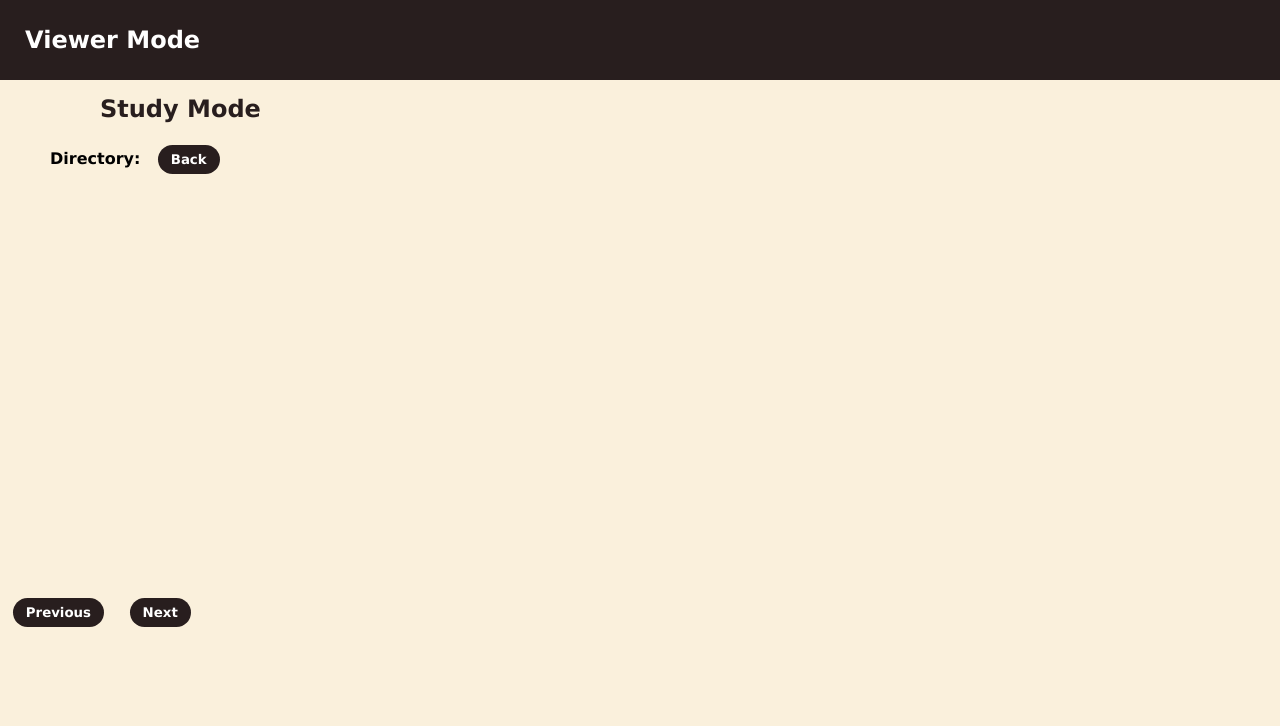
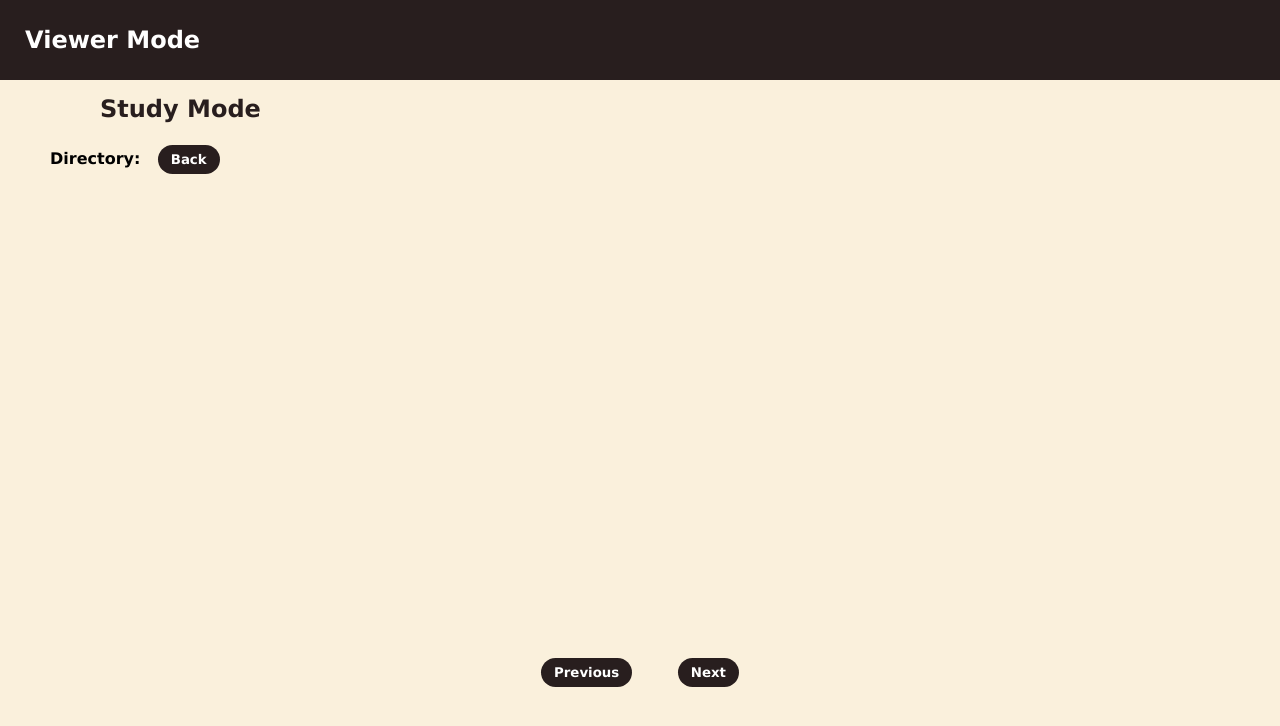
Before and after one commit to DHaire92/Flash-Cardio, a React (Create React App) app in the folder client/: page /Viewer in a window 1280 px wide. Shown: the top 726 px of the page. Built offline with nearby package versions, Linux system fonts and the light colour scheme.

Commit message:
fixed formatting issues

```diff
--- a/client/src/components/flashcard-study-mode/flashcard-study.scss
+++ b/client/src/components/flashcard-study-mode/flashcard-study.scss
@@ -50,29 +50,4 @@
       transform: rotateY(180deg);
     }
 
-  .flashcard-navigation {
-    display: flex;
-    justify-content: center;
-    gap: 20px;
-    position: absolute;
-    bottom: 20px;
-    width: 100%;
-  }
-
-  .nav-button {
-    margin: 1%;
-    border: 0;
-    border-radius: 15px;
-    padding: 7px 13px;
-    justify-content: center;
-    align-items: center;
-
-    font-family: $primary-font;
-    font-weight: bold;
-    color: white;
-
-    background-color: $licorice;
-    transition-duration: 0.3s;
-  }
-
  }
--- a/client/src/pages/Viewer.js
+++ b/client/src/pages/Viewer.js
@@ -3,7 +3,6 @@ import { useParams } from 'react-router-dom';
 import { useLocation, useNavigate } from "react-router-dom";
 import '../global-styles/styles.scss';
 import './page-styles/Viewer.scss';
-import "../components/flashcard-study-mode/flashcard-study.scss";
 
 import { BackToHomeButton } from "../components/button/NavigationButtons";
 import Header from "../components/header/Header";
@@ -85,14 +84,14 @@ export default function Viewer() {
 
       <div className="flashcard-navigation">
         <button
-          className="main-button"
+          className="nav-button"
           onClick={goToPreviousFlashcard}
           disabled={currentFlashcardIndex === 0}
         >
           Previous
         </button>
         <button
-          className="main-button"
+          className="nav-button"
           onClick={goToNextFlashcard}
           disabled={currentFlashcardIndex === flashcards.length - 1}
         >
--- a/client/src/pages/page-styles/Viewer.scss
+++ b/client/src/pages/page-styles/Viewer.scss
@@ -27,3 +27,28 @@
 .current-directory-link:hover {
   cursor: pointer;
 }
+
+.nav-button {
+    margin: 1%;
+    border: 0;
+    border-radius: 15px;
+    padding: 7px 13px;
+    justify-content: center;
+    align-items: center;
+
+    font-family: $primary-font;
+    font-weight: bold;
+    color: white;
+
+    background-color: $licorice;
+    transition-duration: 0.3s;
+  }
+
+  .flashcard-navigation {
+    display: flex;
+    justify-content: center;
+    gap: 20px;
+    position: absolute;
+    bottom: 100px;
+    width: 100%;
+  }
```
